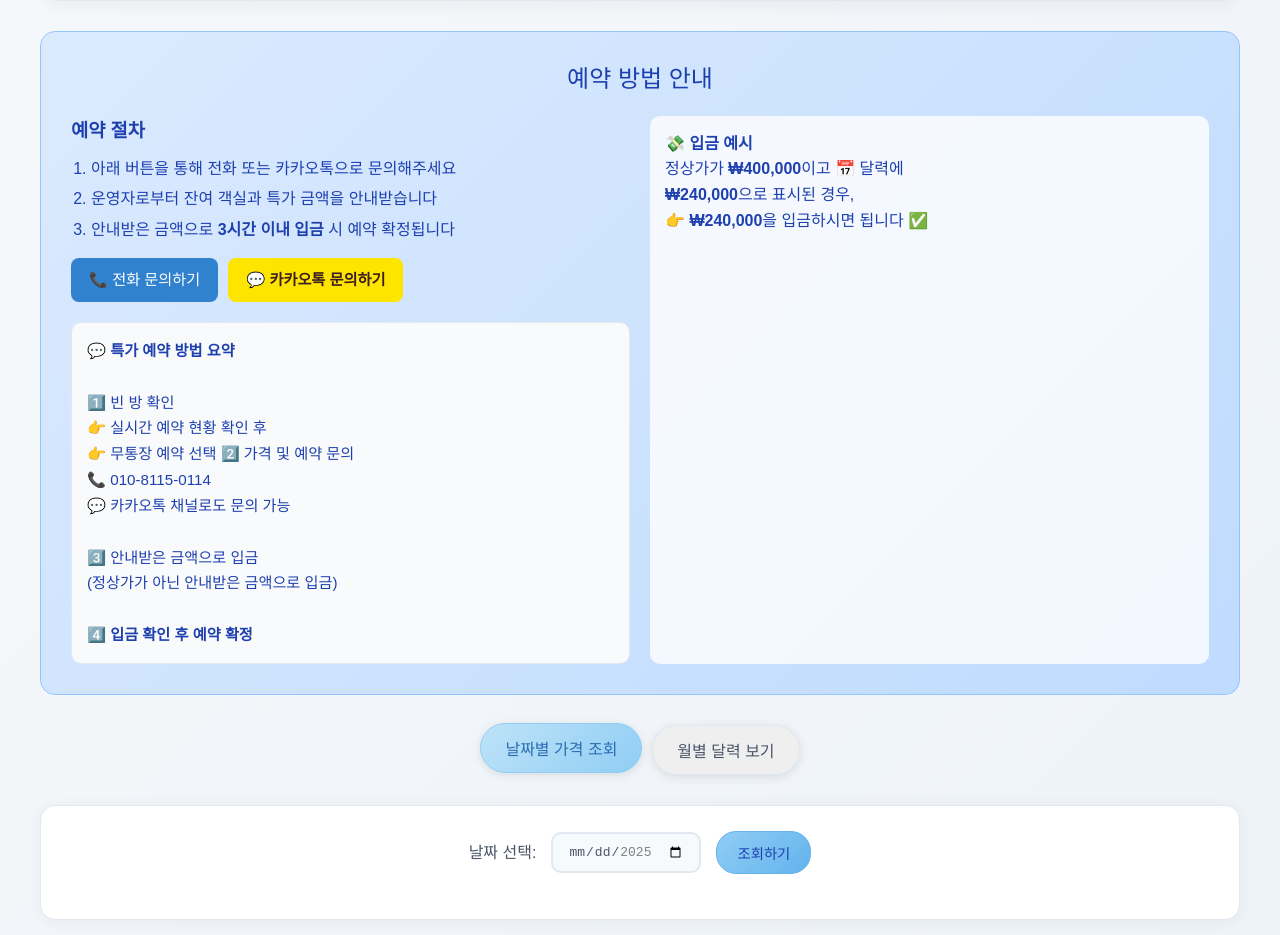
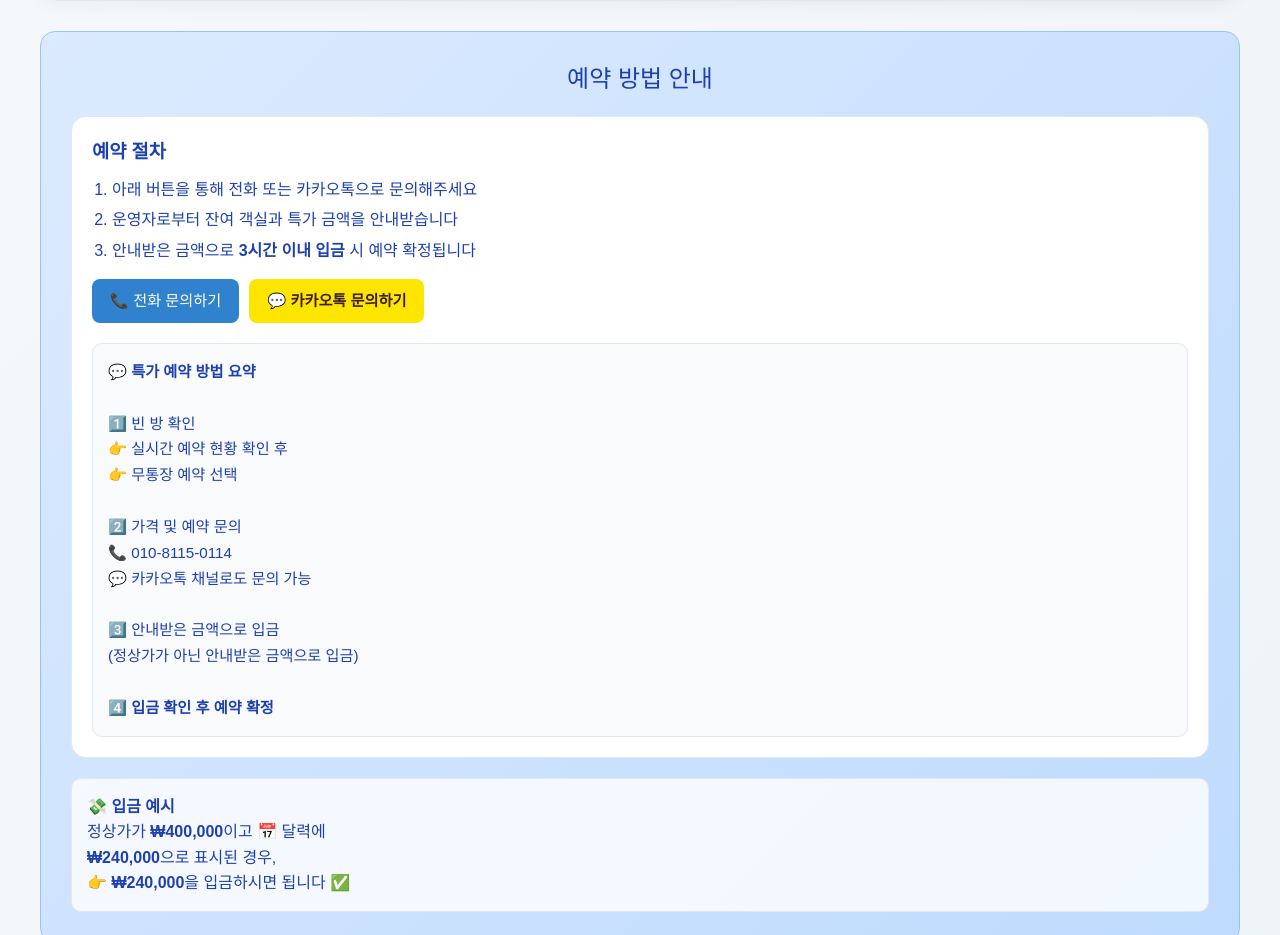
Before and after one commit to Akicora/muju_star, a plain HTML site: page index.html in a window 1280 px wide. Shown: the part 692-1627 px from the top of the page. Drawn offline with Linux system fonts and the light colour scheme.

Commit message:
Update index.html

```diff
--- a/index.html
+++ b/index.html
@@ -478,8 +478,9 @@
         </div>
         <div class="price-summary">
             <h2 style="text-align: center; margin-bottom: 20px; font-weight: 400;">예약 방법 안내</h2>
-            <div style="display: grid; grid-template-columns: repeat(auto-fit, minmax(300px, 1fr)); gap: 20px;">
-                <div>
+
+            <!-- 예약 절차 + 요약 안내 -->
+            <div style="background: white; padding: 20px; border-radius: 15px; border: 1px solid #e2e8f0;">
                 <h3 style="margin-bottom: 10px;">예약 절차</h3>
                 <ol style="padding-left: 20px; line-height: 1.8;">
                     <li>아래 버튼을 통해 전화 또는 카카오톡으로 문의해주세요</li>
@@ -487,40 +488,42 @@
                     <li>안내받은 금액으로 <b>3시간 이내 입금</b> 시 예약 확정됩니다</li>
                 </ol>
 
+                <!-- 버튼 영역 -->
                 <div style="display: flex; gap: 10px; flex-wrap: wrap; margin-top: 15px;">
-                        <!-- 전화 버튼 -->
                     <a href="tel:01081150114"
                        style="display: inline-block; padding: 10px 18px; background: #3182ce; color: white; border-radius: 8px; text-decoration: none; font-size: 0.95em;">
                        📞 전화 문의하기
                     </a>
-
-                        <!-- 카카오톡 버튼 -->
                     <a href="https://open.kakao.com/o/sUCBL7Ah" target="_blank"
                        style="display: inline-block; padding: 10px 18px; background: #FEE500; color: #3C1E1E; border-radius: 8px; text-decoration: none; font-size: 0.95em; font-weight: bold;">
                        💬 카카오톡 문의하기
                     </a>
                 </div>
 
-                    <!-- 요약 안내 문구 -->
+                <!-- 특가 예약 요약 -->
                 <div style="background: #f9fafb; border: 1px solid #e2e8f0; padding: 15px; margin-top: 20px; border-radius: 10px; font-size: 0.95em; line-height: 1.7;">
                     💬 <strong>특가 예약 방법 요약</strong><br><br>
                     1️⃣ 빈 방 확인<br>
                     👉 실시간 예약 현황 확인 후<br>
-                        👉 무통장 예약 선택
+                    👉 무통장 예약 선택<br><br>
+
                     2️⃣ 가격 및 예약 문의<br>
                     📞 010-8115-0114<br>
                     💬 카카오톡 채널로도 문의 가능<br><br>
+
                     3️⃣ 안내받은 금액으로 입금<br>
                     (정상가가 아닌 안내받은 금액으로 입금)<br><br>
+
                     4️⃣ <strong>입금 확인 후 예약 확정</strong>
                 </div>
             </div>
-                <div style="background: rgba(255,255,255,0.8); padding: 15px; border-radius: 10px;">
+
+            <!-- 입금 예시 박스 (하단 이동) -->
+            <div style="background: rgba(255,255,255,0.8); padding: 15px; border-radius: 10px; margin-top: 20px; border: 1px solid #e2e8f0;">
                 <strong>💸 입금 예시</strong><br>
                 정상가가 <strong>₩400,000</strong>이고 📅 달력에<br>
                 <strong>₩240,000</strong>으로 표시된 경우,<br>
                 👉 <strong>₩240,000</strong>을 입금하시면 됩니다 ✅
-                </div>
             </div>
         </div>
 
@@ -548,7 +551,7 @@
                     <option value="7">2025년 7월</option>
                     <option value="8">2025년 8월</option>
                     <option value="9">2025년 9월</option>
-                    <option value="9">2025년 10월</option>
+                    <option value="10">2025년 10월</option>
                 </select>
                 <button class="btn btn-primary" onclick="showCalendar()">달력 보기</button>
             </div>
```
Lines whose indentation alone changed are shown as unchanged.
